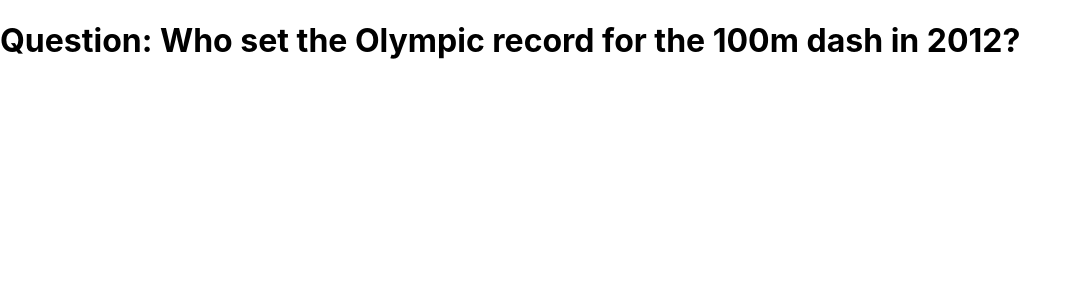
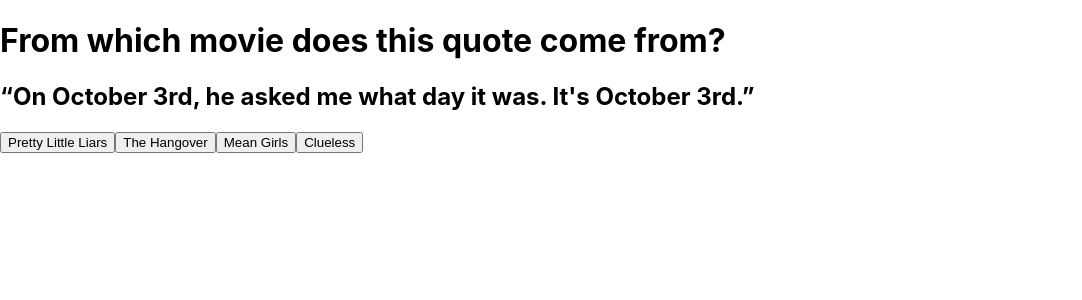
Before and after one commit to Technigo/project-redux-quiz-old, a React (Create React App) app: page / in a window 1280 px wide. Shown: the top 300 px of the page, without its empty margins (0-1082 px from the left). Built offline with nearby package versions, Linux system fonts and the light colour scheme.

Commit message:
code along and all questions done

```diff
--- /dev/null
+++ b/src/Utils/GlobalStyles.js
@@ -0,0 +1,2 @@
+/* Vi behöver en rubrik till frågorna, typ "From which movie is this quote?" */
+/* Vi behöver styling på answer buttons, font styles, root font size, färger */
--- a/src/components/CurrentQuestion.js
+++ b/src/components/CurrentQuestion.js
@@ -1,16 +1,37 @@
-import React from 'react'
-import { useSelector } from 'react-redux'
+import React from 'react';
+import { useSelector, useDispatch } from 'react-redux';
+import { quiz } from 'reducers/quiz';
 
 export const CurrentQuestion = () => {
-  const question = useSelector((state) => state.quiz.questions[state.quiz.currentQuestionIndex])
+  const question = useSelector((store) => store.quiz.questions[store.quiz.currentQuestionIndex])
+  const wholeStore = useSelector((store) => store)
+  console.log(wholeStore);
+
+  const dispatch = useDispatch();
 
   if (!question) {
     return <h1>Oh no! I could not find the current question!</h1>
   }
 
+  const onAnswerSubmit = (questionId, answerIndex) => {
+    dispatch(quiz.actions.submitAnswer(
+      { questionId, answerIndex }
+    ));
+    if (question.correctAnswerIndex === answerIndex) {
+      dispatch(quiz.actions.goToNextQuestion());
+    } else {
+      window.alert('WRONG!!');
+    }
+  }
+  // I framtiden byt ut goToNextQ till bli röd och sen lägga till en nästa-knapp
+
   return (
     <div>
-      <h1>Question: {question.questionText}</h1>
+      <h1>From which movie does this quote come from?</h1>
+      <h2>{question.questionText}</h2>
+      {question.options.map((option, index) => {
+        return <button onClick={() => onAnswerSubmit(question.id, index)} key={option} type="button">{option}</button>
+      })}
     </div>
   )
 }
--- a/src/reducers/quiz.js
+++ b/src/reducers/quiz.js
@@ -2,8 +2,30 @@ import { createSlice } from '@reduxjs/toolkit'
 
 // Change these to your own questions!
 const questions = [
-  { id: 1, questionText: 'Who set the Olympic record for the 100m dash in 2012?', options: ['Usain Bolt', 'Justin Gatlin', 'Tyson Gay', 'Asafa Powell'], correctAnswerIndex: 0 },
-  { id: 2, questionText: 'When was Michael Phelps last named male World Swimmer of the Year?', options: ['2012', '2014', '2016', '2018'], correctAnswerIndex: 2 }
+  { id: 1,
+    questionText: '“On October 3rd, he asked me what day it was. It\'s October 3rd.”',
+    options: ['Pretty Little Liars', 'The Hangover', 'Mean Girls', 'Clueless'],
+    correctAnswerIndex: 2 },
+
+  { id: 2,
+    questionText: ' “The world is full enough of hurts and mischances without wars to multiply them.”',
+    options: ['Saving private ryan', 'Star wars', 'The wave', 'Lord of the rings'],
+    correctAnswerIndex: 3 },
+
+  { id: 3,
+    questionText: '"I\'m also just a girl, standing in front of a boy, asking him to love her."',
+    options: ['Love actually', 'Pretty woman', 'About a boy', 'Notting hill'],
+    correctAnswerIndex: 3 },
+
+  { id: 4,
+    questionText: '"The greatest trick the devil ever pulled was convincing the world he didn\'t exist."',
+    options: ['The usual suspects', 'The passion of christ', 'Jesus christ superstar', 'Gone girl'],
+    correctAnswerIndex: 0 },
+
+  { id: 5,
+    questionText: '"This is the beginning of a beautiful friendship."',
+    options: ['The perks of being a wallflower', 'Casablanca', 'Stand by me', 'The Intouchables'],
+    correctAnswerIndex: 1 }
 ]
 
 const initialState = {
@@ -31,7 +53,7 @@ export const quiz = createSlice({
      *    isCorrect   - true/false if the answer was the one which the question says is correct.
      *
      * When dispatching this action, you should pass an object as the payload with `questionId`
-     * and `answerIndex` keys. See the readme for more details.
+     * and `answerIndex` keys.
      */
     submitAnswer: (state, action) => {
       const { questionId, answerIndex } = action.payload
```
Also changed, not shown: .eslintrc.json, src/components/AnswerButtons.js (added), src/components/ProgressBar.js (added), src/pages/QuestionPage.js (added), src/pages/StartPage.js (added), src/pages/SummaryPage.js (added).
